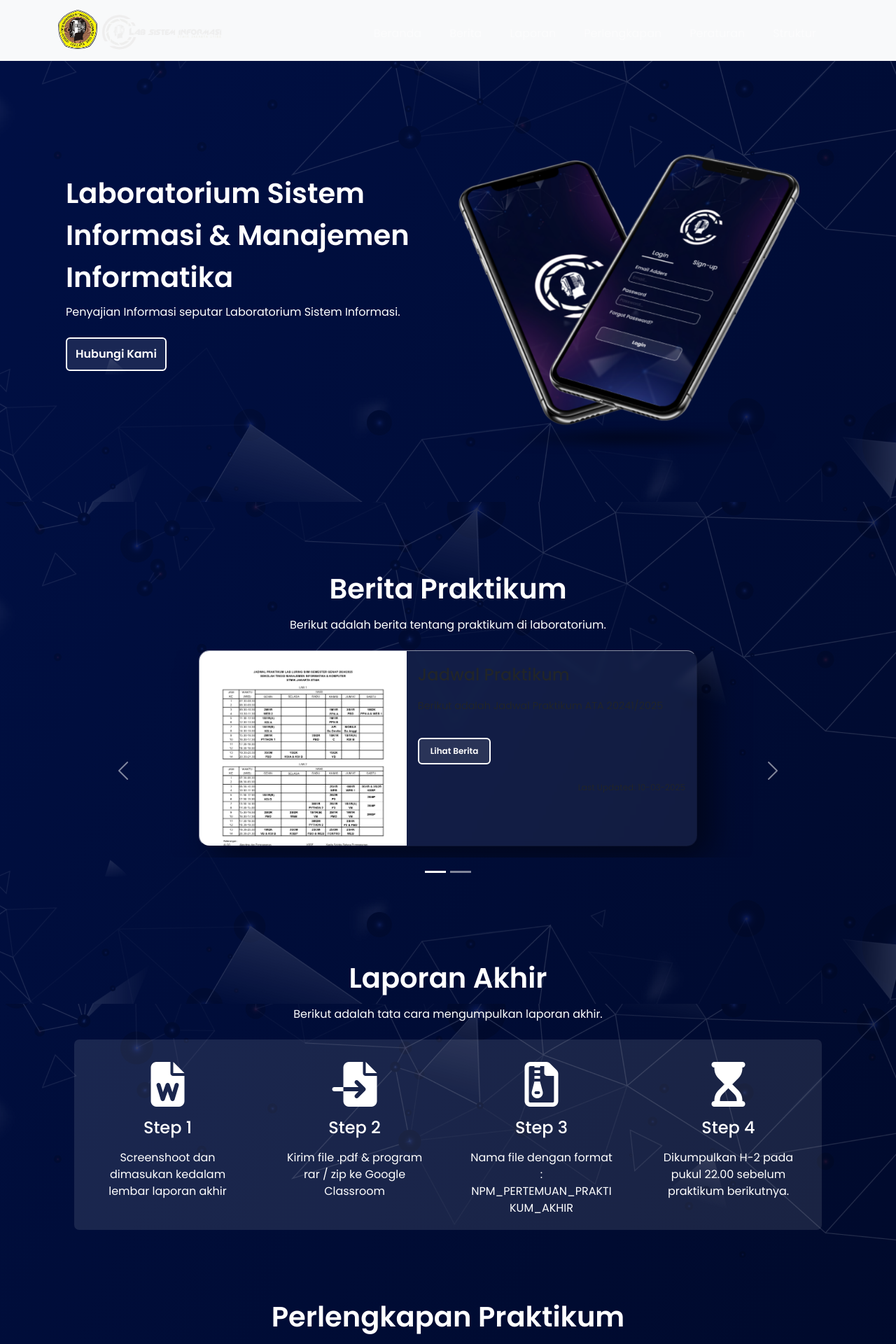
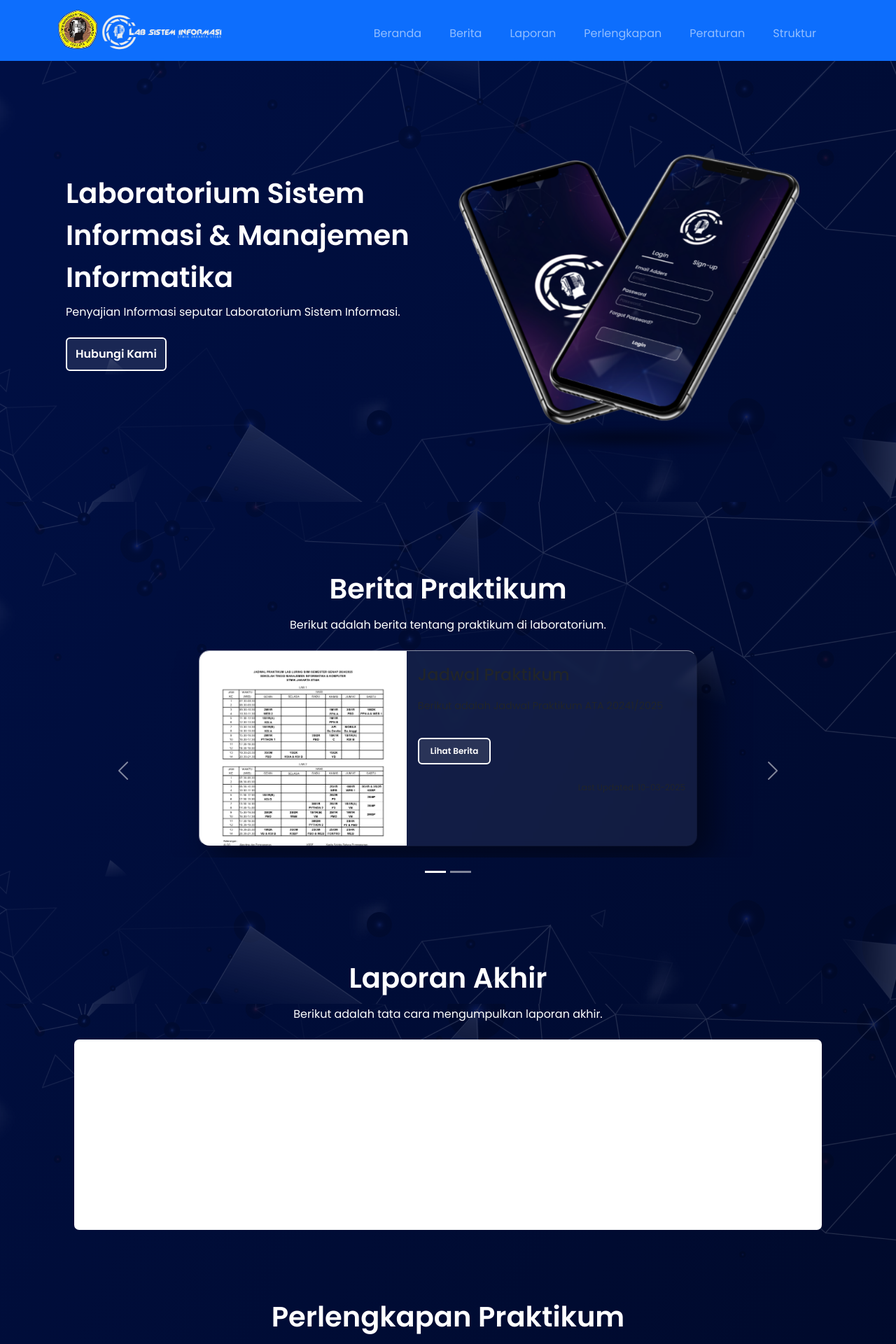
Before and after one commit to labsimi2026-beep/labsimi, a React (Vite) app in the folder Lab-Simi-main/: page / in a window 1280 px wide. Shown: the top 1920 px of the page at 70% size. Built offline with nearby package versions, Linux system fonts and the light colour scheme.

Commit message:
Ubah warna backgorund navbar

```diff
--- a/Lab-Simi-main/src/components/LandingComponent/NavbarComponent.jsx
+++ b/Lab-Simi-main/src/components/LandingComponent/NavbarComponent.jsx
@@ -2,7 +2,7 @@
 
 function NavbarComponent() {
   return (
-    <nav className="navbar navbar-expand-lg bg-body-tertiary navbar-dark">
+    <nav className="navbar navbar-expand-lg bg-primary navbar-dark">
       <div className="container">
         <div className="d-flex">
           <a className="navbar-brand me-0" href="#">
--- a/Lab-Simi-main/src/pages/LandingPage/landingpage.css
+++ b/Lab-Simi-main/src/pages/LandingPage/landingpage.css
@@ -158,7 +158,7 @@
 }
 
 .laporan-wrap {
-  background-color: rgba(255, 255, 255, 0.1);
+  background-color: rgb(255, 255, 255);
 }
 
 /* Perlengkapan Praktikan */
```
